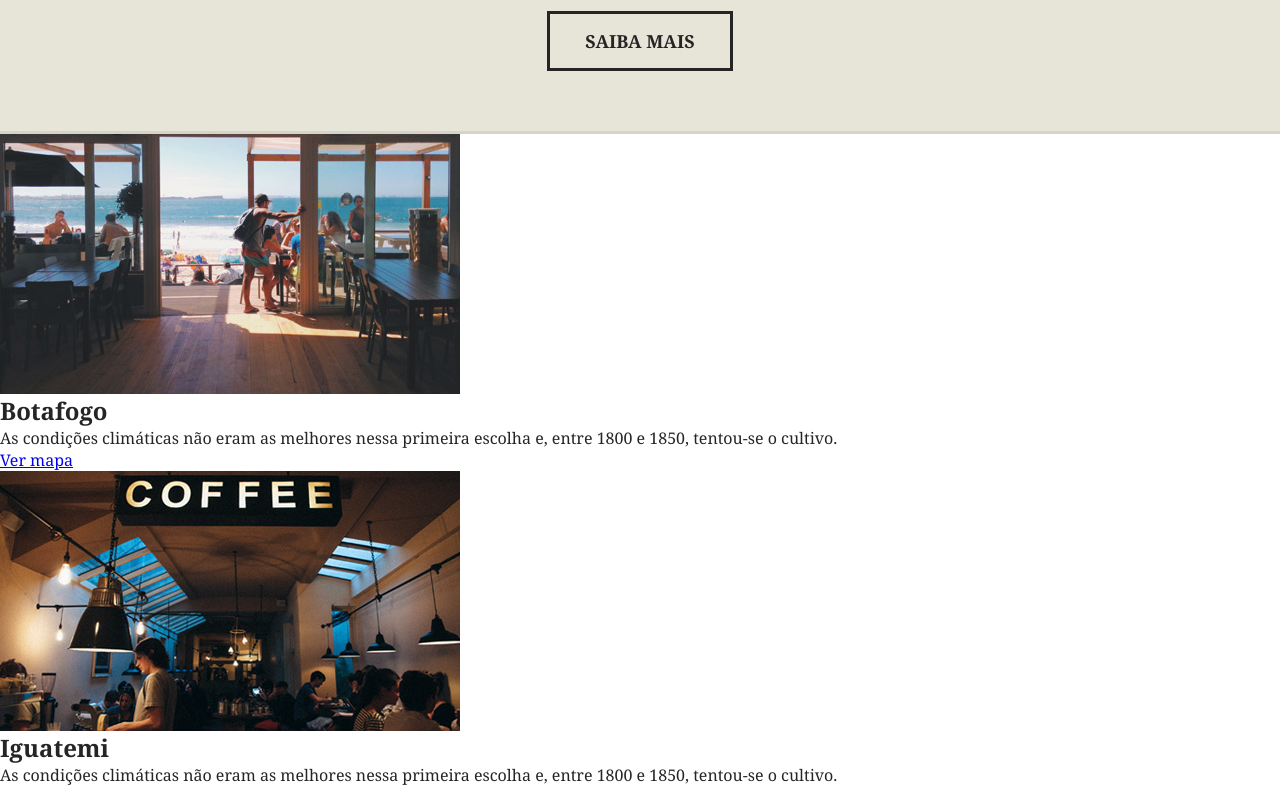
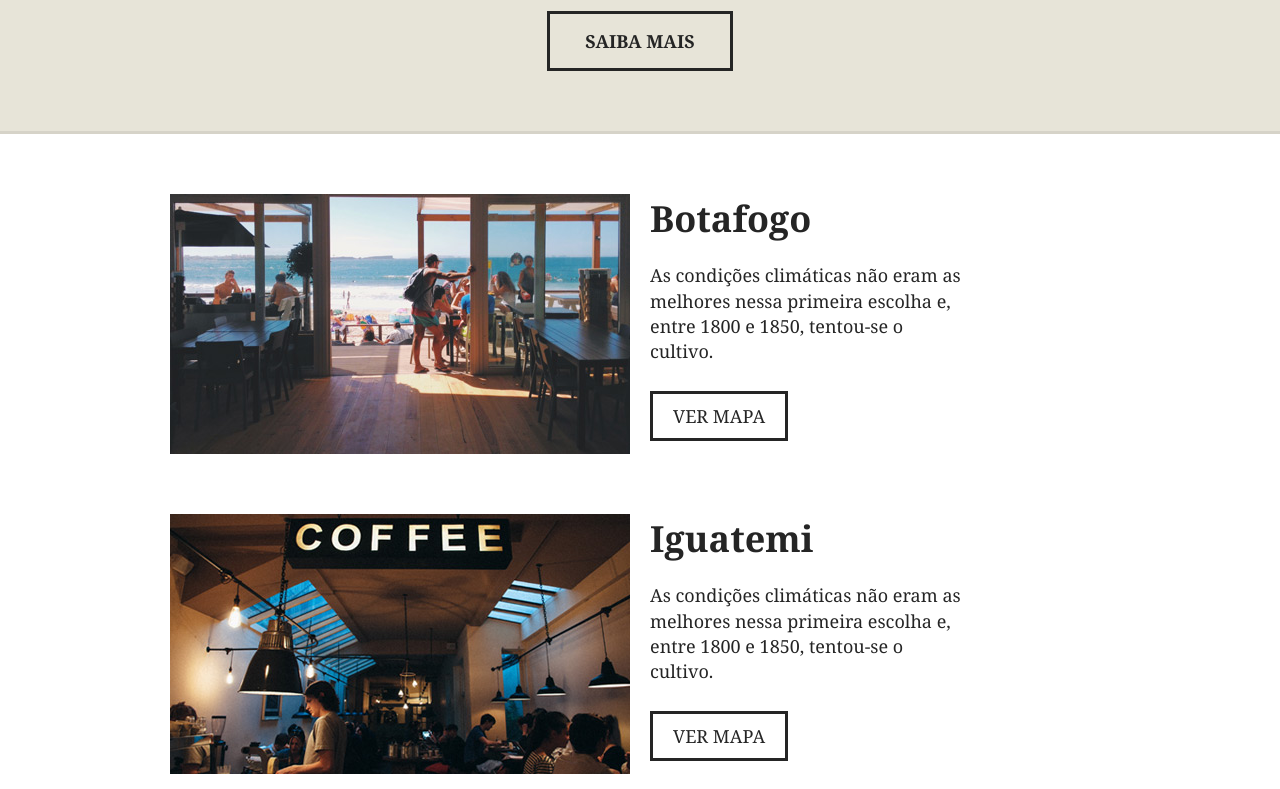
Before and after one commit to ericMayer/brafe-1-puro, a plain HTML site: page index.html in a window 1280 px wide. Shown: the part 1680-2469 px from the top of the page. Drawn offline with Linux system fonts and the light colour scheme.

Commit message:
Finalizado estilo dos locais do site

```diff
--- a/css/style.css
+++ b/css/style.css
@@ -234,3 +234,57 @@ h2.cafe-mineiro {
 }
 
 /* Fim Produtos */
+
+/* Locais */
+
+.lojas {
+    width: 960px;
+    margin: 0 auto;
+}
+
+.lojas-locais {
+    margin: 60px auto;
+}
+
+.lojas-locais::before, .lojas-locais::after { /* clear fix */
+    content: '';
+    display: table;
+    clear: both;
+}
+
+.lojas-locais img {
+    width: 460px;
+    float: left;
+    margin: 0 10px;
+    display: block;
+}
+
+.lojas-locais > div {
+    width: 460px;
+    margin: 0 10px;
+    float: left;
+}
+
+.lojas-locais h2 {
+    font-size: 2.25em;
+    margin-bottom: 20px;
+}
+
+.lojas-locais p {
+    font-size: 1.125em;
+    line-height: 1.4em;
+    margin-bottom: 40px;
+    max-width: 320px; /* para o texto não ficar muito grande e dificultar a leitura */
+}
+
+.lojas-locais a {
+    font-size: 1.125em;
+    text-decoration: none;
+    text-transform: uppercase;
+    color: #252525;
+    border: 3px solid;
+    padding: 10px 20px;
+
+}
+
+/* Fim Locais */
--- a/index.html
+++ b/index.html
@@ -98,9 +98,9 @@
         </section>
 
 
-        <section>
+        <section class="lojas">
 
-            <div>
+            <div class="lojas-locais">
                 <img src="img/botafogo.jpg" alt="Brafé - Loja de Botafogo">
 
                 <div>
@@ -112,7 +112,7 @@
                 </div>
             </div>
 
-            <div>
+            <div class="lojas-locais">
                 <img src="img/iguatemi.jpg" alt="Brafé - Loja de Iguatemi">
 
                 <div>
@@ -124,7 +124,7 @@
                 </div>
             </div>
 
-            <div>
+            <div class="lojas-locais">
                 <img src="img/mineirao.jpg" alt="Brafé - Loja de Mineirão">
 
                 <div>
```
